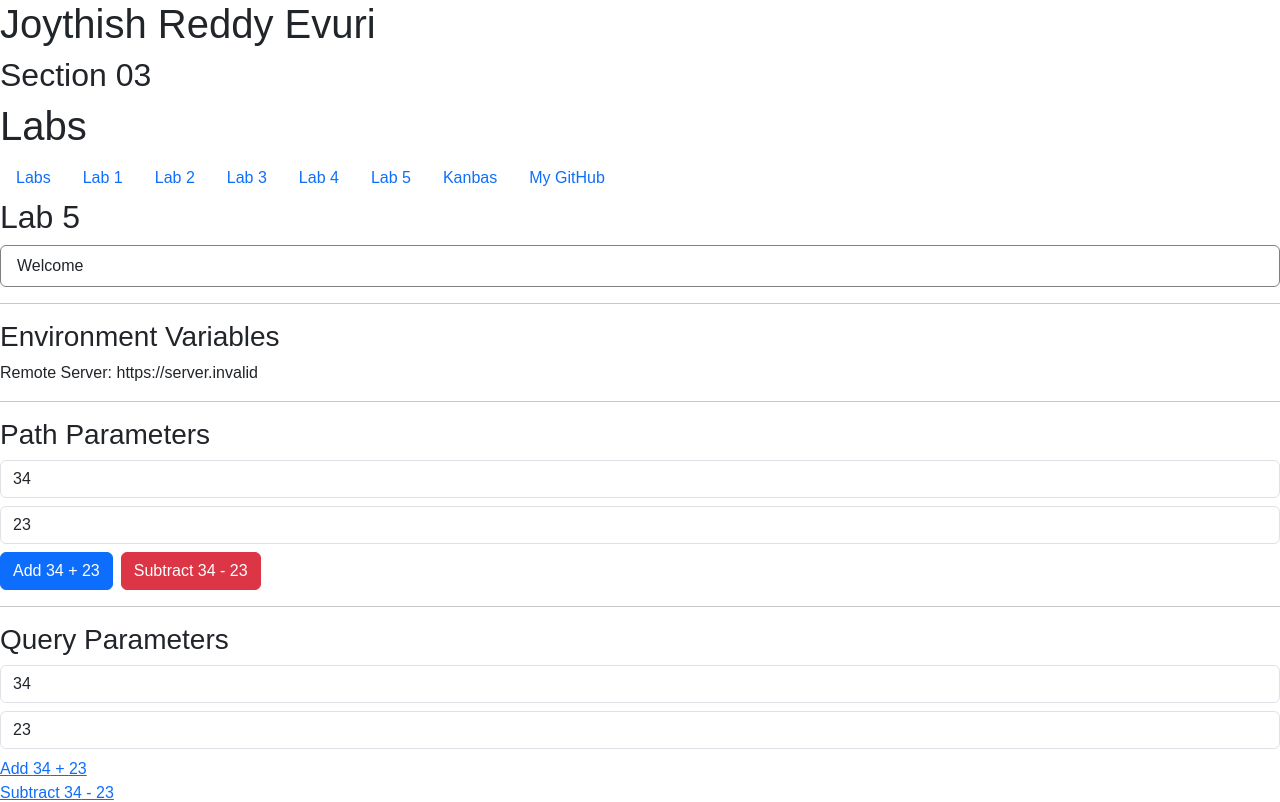
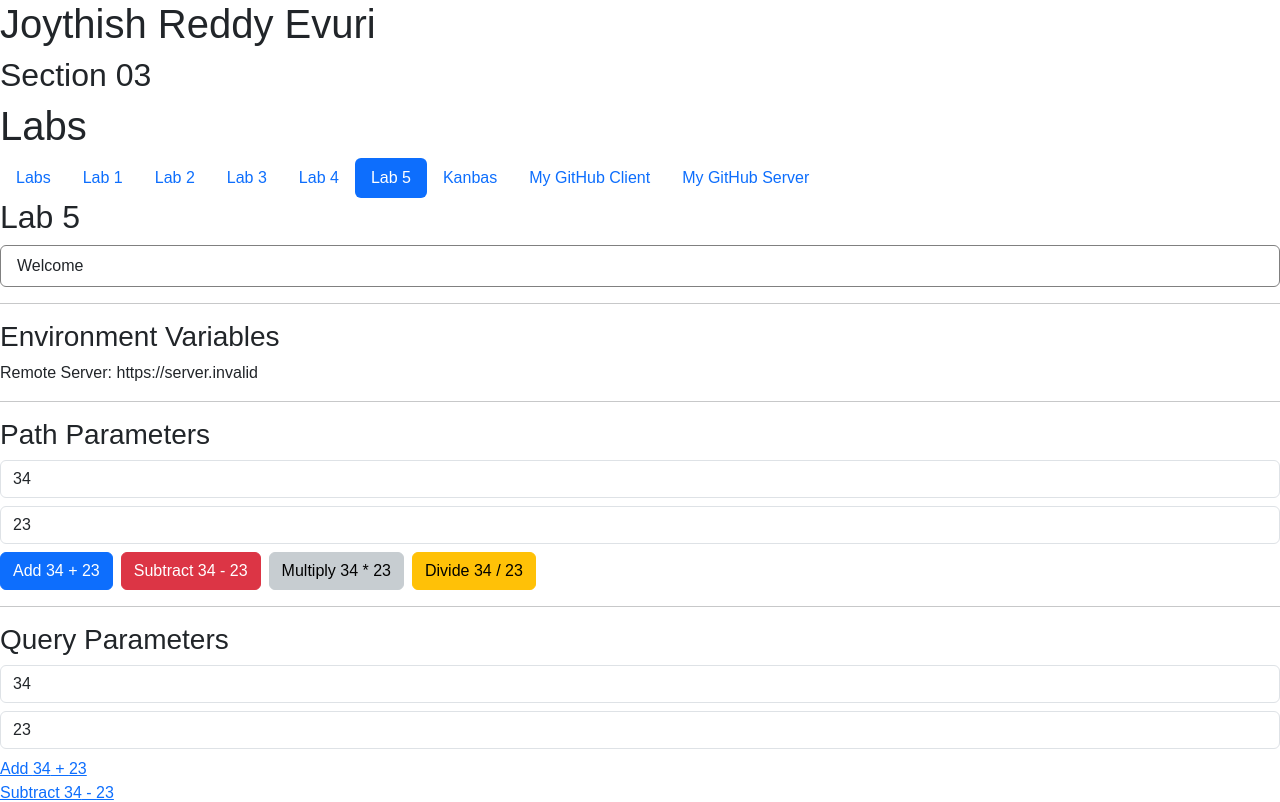
Before and after one commit to joythishreddye/kanbas-react-web-app, a React (Create React App) app: page /#/Labs/Lab5 in a window 1280 px wide. Shown: the top 802 px of the page. Built offline with nearby package versions, Linux system fonts and the light colour scheme; no server answers.

Commit message:
add server github link

```diff
--- a/src/Labs/Lab5/PathParameters.tsx
+++ b/src/Labs/Lab5/PathParameters.tsx
@@ -14,9 +14,17 @@ export default function PathParameters() {
          href={`${REMOTE_SERVER}/lab5/add/${a}/${b}`} target="_blank" rel = "noreferrer">
          Add {a} + {b}
       </a>
-      <a className="btn btn-danger" id="wd-path-parameter-subtract"
+      <a className="btn btn-danger me-2" id="wd-path-parameter-subtract"
          href={`${REMOTE_SERVER}/lab5/subtract/${a}/${b}`} target="_blank" rel = "noreferrer">
          Subtract {a} - {b}
+      </a>
+      <a className="btn btn-secondary me-2" id="wd-path-parameter-multiply"
+         href={`${REMOTE_SERVER}/lab5/multiply/${a}/${b}`} target="_blank" rel = "noreferrer">
+         Multiply {a} * {b}
+      </a>
+      <a className="btn btn-warning me-2" id="wd-path-parameter-divide"
+         href={`${REMOTE_SERVER}/lab5/divide/${a}/${b}`} target="_blank" rel = "noreferrer">
+         Divide {a} / {b}
       </a>
       <hr />
     </div>
--- a/src/Labs/TOC.tsx
+++ b/src/Labs/TOC.tsx
@@ -35,7 +35,7 @@ export default function TOC() {
             </li>
             <li className="nav-item">
                 <a id="wd-a5" href="#/Labs/Lab5"
-                   className={`nav-link ${pathname.includes("Lab4") ? "active" : ""}`}>
+                   className={`nav-link ${pathname.includes("Lab5") ? "active" : ""}`}>
                     Lab 5
                 </a>
             </li>
@@ -47,7 +47,13 @@ export default function TOC() {
             <li className="nav-item">
                 <a id="wd-k" href="https://github.com/joythishreddye/kanbas-react-web-app"
                    className="nav-link">
-                    My GitHub
+                    My GitHub Client
+                </a>
+            </li>
+            <li className="nav-item">
+                <a id="wd-k" href="https://github.com/joythishreddye/kanbas-node-server-app"
+                   className="nav-link">
+                    My GitHub Server
                 </a>
             </li>
         </ul>
```
